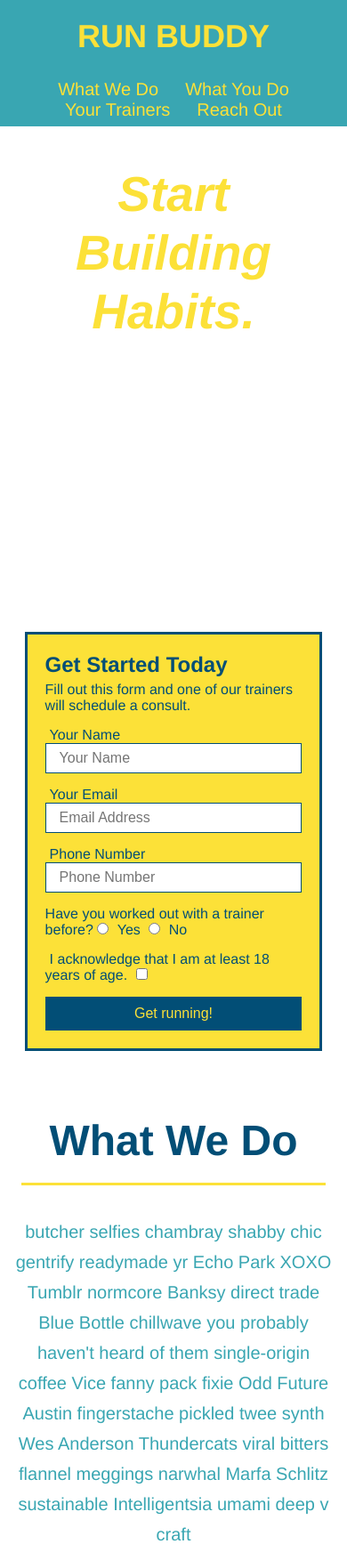
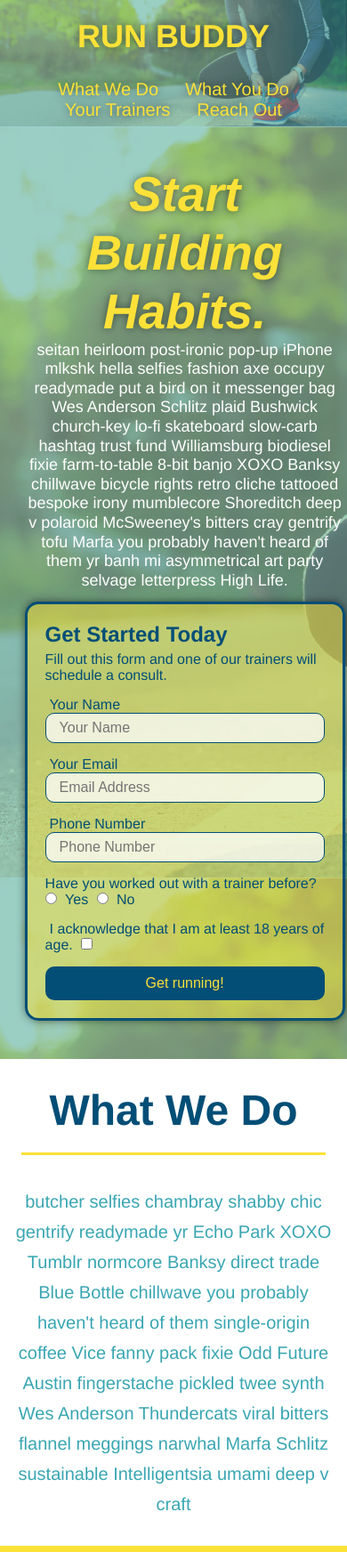
Before and after one commit to Kareem1990/Runner-mobile-version, a plain HTML site: page index.html in a window 390 px wide. Shown: the top 1744 px of the page at 89% size. Drawn offline with Linux system fonts and the light colour scheme; files whose address does not match are found by name.

Commit message:
new css styling

```diff
--- a/assets/css/style.css
+++ b/assets/css/style.css
@@ -18,6 +18,16 @@ header {
   display: flex;
   justify-content: space-between;
   flex-wrap: wrap;
+  position: sticky;
+  top: 0;
+
+position: -webkit-sticky;
+position: sticky;
+top: 0;
+background-image: url(/Users/kareemmagdy/Desktop/Runner-mobile-version/assets/images/hero-bg.jpg);
+background-size: cover;
+background-position: 80%;
+background-attachment: fixed
 }
 
 header h1 {
@@ -25,11 +35,16 @@ header h1 {
   margin: 0;
   font-size: 36px;
   color: #fce138;
+    /* add alongside your existing declarations */
+  text-shadow: 0 0 10px rgba(0, 0, 0, 0.5);
+
 }
 
 header a {
   text-decoration: none;
   color: #fce138;
+    /* add alongside your existing declarations */
+    text-shadow: 0 0 10px rgba(0, 0, 0, 0.5);
 }
 
 header nav {
@@ -49,6 +64,15 @@ header nav ul li a {
   font-weight: lighter;
   font-size: 1.55vw;
 }
+
+
+header nav ul li a:hover {
+  background: #fce138;
+  color: #024e76;
+  border-radius: 15px;
+  text-shadow: none;
+}
+
 
 /* HEADER / NAVBAR STYLES END */
 
@@ -87,10 +111,11 @@ section {
 
 /* HERO STYLES START */
 .hero {
-  background-image: url();
+  background-image: url(/Users/kareemmagdy/Desktop/Runner-mobile-version/assets/images/hero-bg.jpg);
   background-size: cover;
-  background-position: center;
-  display: flex;
+  background-position: 80%;
+  background-attachment: fixed;
+  display : flix;
   justify-content: center;
   flex-wrap: wrap;
   align-items: flex-start;
@@ -109,15 +134,21 @@ section {
   font-style: italic;
   font-size: 55px;
   color: #fce138;
+  /* add alongside your existing declarations */
+  text-shadow: 0 0 10px rgba(0, 0, 0, 0.5);
+
 }
 
 .hero-form {
   border: 3px solid #024e76;
-  background-color: #fce138;
+  background-color: rgba(252, 225, 56, 0.5);
   padding: 20px;
   color: #024e76;
   width: 40%;
   margin: 3.5%;
+  box-shadow: 0 0 10px rgba(0, 0, 0, 0.5);
+  border-radius: 15px;
+
 }
 
 .hero-form h3 {
@@ -136,7 +167,15 @@ section {
   color: #024e76;
   width: 100%;
   margin-bottom: 15px;
+  border-radius: 10px;
+  background-color: rgba(255,255,255, 0.75);
 }
+
+.form-input:focus {
+  background-color: rgba(255,255,255, 1);
+  outline: none;
+}
+
 
 .hero-form label {
   margin: 0 5px;
@@ -148,7 +187,13 @@ section {
   border: none;
   padding: 10px 20px;
   font-size: 16px;
+  border-radius: 10px;
 }
+
+  .hero-form button:hover {
+    background-color: #39a6b2;
+  }
+
 /* HERO STYLES END */
 
 
@@ -194,11 +239,19 @@ section {
   margin: 50px auto;
   padding-bottom: 50px;
   width: 80%;
-  border-bottom: 1px solid #39a6b2;
   display: flex;
   flex-wrap: wrap;
   align-items: center;
   justify-content: space-between;
+}
+
+.step {
+  /* re-add alongside existing declarations */
+  border-bottom: 1px solid #39a6b2;
+}
+
+.step:last-child {
+  border-bottom: none;
 }
 
 .step h3 {
@@ -329,6 +382,13 @@ section {
   width: 100%;
   margin-bottom: 15px;
   margin-top: 5px;
+  border-radius: 10px;
+  background-color: rgba(255,255,255, 0.75);
+  outline: none;
+}
+
+.contact-form input:focus, .contact-form textarea:focus {
+  background-color: rgba(255,255,255, 1);
 }
 
 .contact-form button {
@@ -339,6 +399,12 @@ section {
   text-align: center;
   padding: 15px 0;
   font-size: 16px;
+  border-radius: 10px;
+}
+
+.contact-form button:hover {
+  color: #fce138;
+  background: #39a6b2;
 }
 
 .contact-info a {
@@ -366,6 +432,7 @@ section {
   header {
     padding-bottom: 0;
     justify-content: center;
+    position: relative;
   }
 
   header h1 {
@@ -407,6 +474,7 @@ section {
   .contact-info iframe{
     flex: 1 100%;
   }
+
 }
 
 /* MEDIA QUERY FOR TABLETS AND SMALLER */
```
